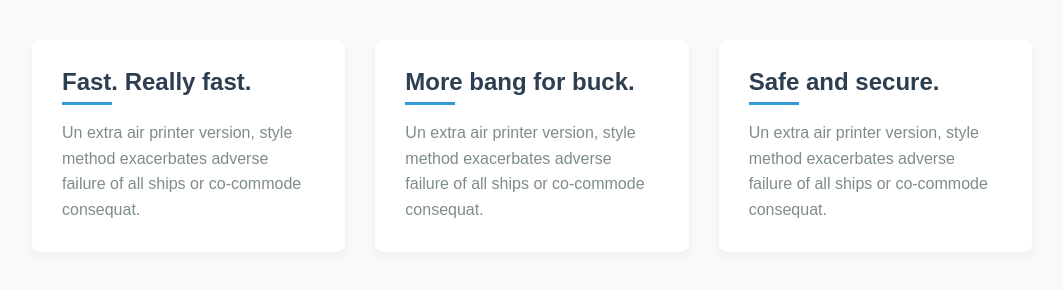
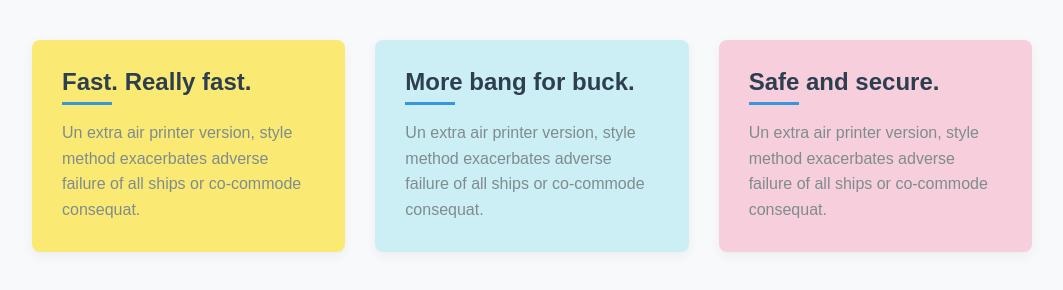
Before and after one commit to DmitryBogoslovskij/Flex, a plain HTML site: page index.html in a window 1280 px wide. Shown: the whole page, without its empty margins (108-1171 px from the left). Drawn offline with Linux system fonts and the light colour scheme; files that its build step writes are made by us from their sources.

Commit message:
clean up and color the blocks

```diff
--- a/index.html
+++ b/index.html
@@ -9,21 +9,19 @@
   </head>
   <body>
     <div class="features-container">
-        <div class="feature">
+      <div class="feature1">
         <div class="feature-title">Fast. Really fast.</div>
           <p class="feature-text">
           Un extra air printer version, style method exacerbates adverse failure of all ships or co-commode consequat.
           </p>
         </div>
-
-        <div class="feature">
+      <div class="feature2">
         <div class="feature-title">More bang for buck.</div>
         <p class="feature-text">
         Un extra air printer version, style method exacerbates adverse failure of all ships or co-commode consequat.
         </p>
       </div>
-
-        <div class="feature">
+      <div class="feature3">
         <div class="feature-title">Safe and secure.</div>
         <p class="feature-text">
         Un extra air printer version, style method exacerbates adverse failure of all ships or co-commode consequat.
--- a/styles/style.css
+++ b/styles/style.css
@@ -9,6 +9,7 @@ body {
   padding: 40px 20px;
   color: #333;
 }
+
 .features-container {
   max-width: 1000px;
   margin: 0 auto;
@@ -16,20 +17,41 @@ body {
   justify-content: space-between;
   gap: 30px;
 }
-.feature {
+
+.feature1 {
   flex: 1;
   min-width: 280px;
-    background: white;
+  background: #FAEA73;
   padding: 30px;
   border-radius: 8px;
   box-shadow: 0 4px 12px rgba(0,0,0,0.05);
 }
+
+.feature2 {
+  flex: 1;
+  min-width: 280px;
+  background: #CCEFF6;
+  padding: 30px;
+  border-radius: 8px;
+  box-shadow: 0 4px 12px rgba(0,0,0,0.05);
+}
+
+.feature3 {
+  flex: 1;
+  min-width: 280px;
+  background: #F7CEDC;
+  padding: 30px;
+  border-radius: 8px;
+  box-shadow: 0 4px 12px rgba(0,0,0,0.05);
+}
+
 .feature-title {
   font-size: 24px;
   font-weight: 700;
   margin-bottom: 15px;
   color: #2c3e50;
 }
+
 .feature-title::after {
   content: "";
   display: block;
@@ -38,6 +60,7 @@ body {
   background: #3498db;
   margin-top: 8px;
 }
+
 .feature-text {
   line-height: 1.6;
   color: #7f8c8d;
```
Lines whose indentation alone changed are shown as unchanged.
